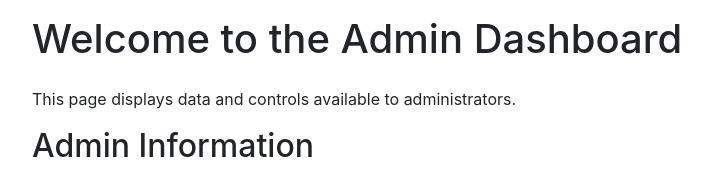
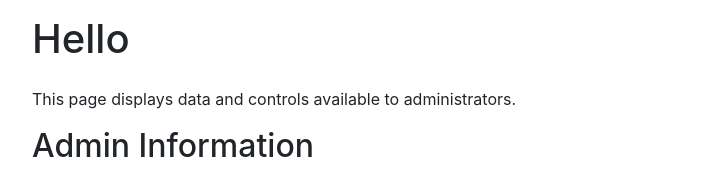
Before and after one commit to donyortech/healthcare_app, a Flask app: page /admin in a window 1280 px wide. Shown: the part 79-252 px from the top of the page, without its empty margins (53-764 px from the left). Run offline with Flask 3, Linux system fonts and the light colour scheme; some libraries are stand-ins or nearby versions.

Commit message:
I added admin page Hello text

```diff
--- a/templates/admin.html
+++ b/templates/admin.html
@@ -14,7 +14,7 @@
   {% include 'navbar.html' %}
 
   <div class="container">
-    <h1 class="my-4">Welcome to the Admin Dashboard</h1>
+    <h1 class="my-4">Hello</h1>
     <p>This page displays data and controls available to administrators.</p>
 
     <!-- Example Table for Data Display -->
```
